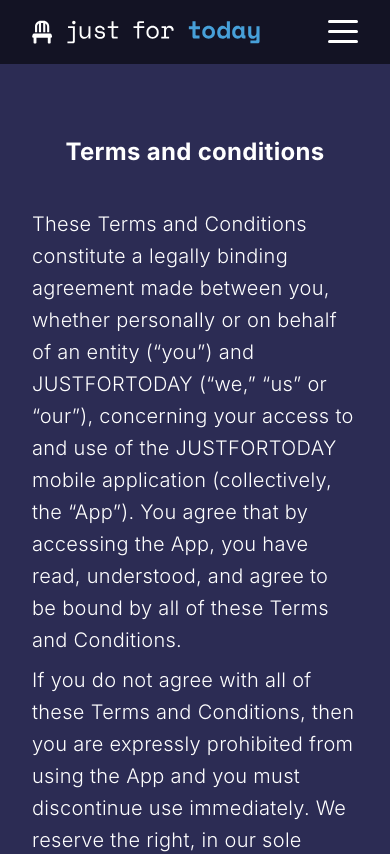
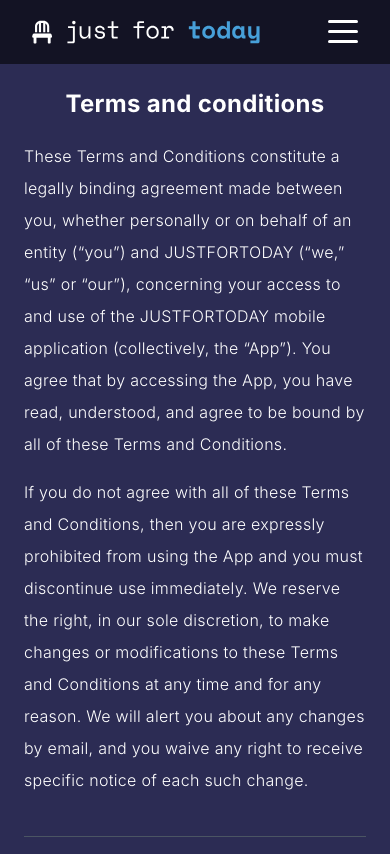
Before and after one commit to WildPastry/JustForTodayLanding, a React (Vite) app: page /terms in a window 390 px wide. Shown: the top 854 px of the page. Built offline with nearby package versions, Linux system fonts and the light colour scheme.

Commit message:
Adjusting mobile styles

```diff
--- a/package.json
+++ b/package.json
@@ -17,7 +17,7 @@
     "react": "^18.2.0",
     "react-dom": "^18.2.0",
     "react-icons": "^5.1.0",
-    "react-router-dom": "^6.22.3"
+    "react-router-dom": "^6.23.0"
   },
   "devDependencies": {
     "@types/react": "^18.2.79",
--- a/src/pages/Layout.tsx
+++ b/src/pages/Layout.tsx
@@ -7,7 +7,7 @@
   return (
     <main className='h-full w-full flex flex-col'>
       <Header />
-      <section className='flex flex-auto p-8 max-w-screen-xl items-center m-auto relative mobileLarge:items-start'>
+      <section className='flex flex-auto p-6 min674:p-8 max-w-screen-xl items-center m-auto relative mobileLarge:items-start'>
         <Outlet />
       </section>
       <div className='shrink-0'>
--- a/src/pages/Privacy.tsx
+++ b/src/pages/Privacy.tsx
@@ -1,10 +1,10 @@
 const Privacy: React.FC = (): JSX.Element => {
   return (
     <section className='w-700 m-auto max783:w-auto'>
-      <div className='my-10'>
+      <div className='mb-5 min674:my-10'>
         <h2 className='text-2xl text-center'>Privacy statement</h2>
       </div>
-      <p className='text-xl leading-8'>
+      <p className='text:md min674:text-xl leading-8'>
         JustForToday respects your privacy and is committed to protecting your
         personal information. This Privacy Statement outlines how we collect,
         use, and safeguard your data when you use our mobile application.
--- a/src/pages/Terms.tsx
+++ b/src/pages/Terms.tsx
@@ -2,10 +2,10 @@
 const Terms: React.FC = (): JSX.Element => {
   return (
     <section className='w-700 m-auto max783:w-auto'>
-      <div className='my-10'>
+      <div className='mb-5 min674:my-10'>
         <h2 className='text-2xl text-center'>Terms and conditions</h2>
       </div>
-      <p className='text-xl leading-8 mb-2'>
+      <p className='text:md min674:text-xl leading-8 mb-4'>
         These Terms and Conditions constitute a legally binding agreement made
         between you, whether personally or on behalf of an entity (“you”) and
         JUSTFORTODAY (“we,” “us” or “our”), concerning your access to and use of
@@ -13,7 +13,7 @@
         that by accessing the App, you have read, understood, and agree to be
         bound by all of these Terms and Conditions.
       </p>
-      <p className='text-xl leading-8'>
+      <p className='text:md min674:text-xl leading-8'>
         If you do not agree with all of these Terms and Conditions, then you are
         expressly prohibited from using the App and you must discontinue use
         immediately. We reserve the right, in our sole discretion, to make
--- a/tailwind.config.js
+++ b/tailwind.config.js
@@ -32,6 +32,7 @@
         'mobileSmall': {'max': '460px'},
         'max783': {'max': '783px'},
         'min674': {'min': '674px'},
+        'max674': {'max': '674px'},
         'min460': {'min': '460px'}
       },
       width: {
```
Also changed, not shown: 1 other file (tests, documents, lock files or other folders).
